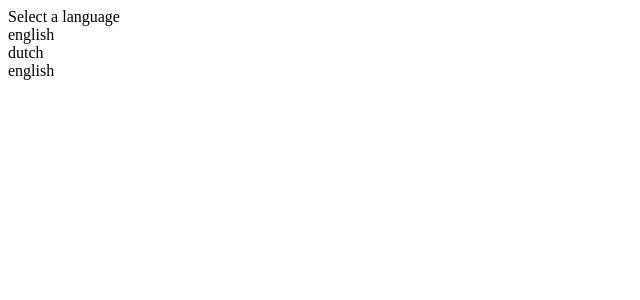
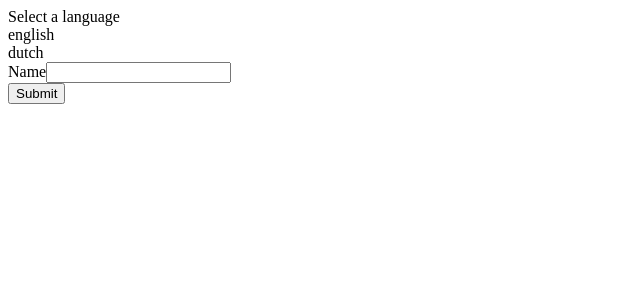
Before and after one commit to bonniekang/translate, a React (Create React App) app: page / in a window 1280 px wide. Shown: the top 300 px of the page, without its empty margins (0-640 px from the left). Built offline with nearby package versions, Linux system fonts and the light colour scheme.

Commit message:
setup components

```diff
--- a/src/components/App.js
+++ b/src/components/App.js
@@ -1,4 +1,5 @@
 import React from 'react';
+import UserCreate from './UserCreate'
 
 class App extends React.Component{
 
@@ -17,7 +18,7 @@ class App extends React.Component{
                     <div onClick={() => this.onLanguageChange('dutch')}>dutch</div>
                 </div>
                 <div>
-                    {this.state.language}
+                    <UserCreate />
                 </div>
             </div>
         )
--- /dev/null
+++ b/src/components/Button.js
@@ -0,0 +1,13 @@
+import React from 'react';
+
+class Button extends React.Component {
+     render() {
+         return (
+             <button>
+                 Submit
+             </button>
+         )
+     }
+}
+
+export default Button;
--- /dev/null
+++ b/src/components/Field.js
@@ -0,0 +1,14 @@
+import React from 'react';
+
+class Field extends React.Component {
+     render() {
+         return (
+             <div>
+                 <label>Name</label>
+                 <input />
+             </div>
+         )
+     }
+}
+
+export default Field;
--- /dev/null
+++ b/src/components/UserCreate.js
@@ -0,0 +1,14 @@
+import React from 'react';
+import Field from './Field';
+import Button from './Button';
+
+const UserCreate = () => {
+    return (
+        <div>
+            <Field />
+            <Button />
+        </div>
+    )
+}
+
+export default UserCreate;
```
